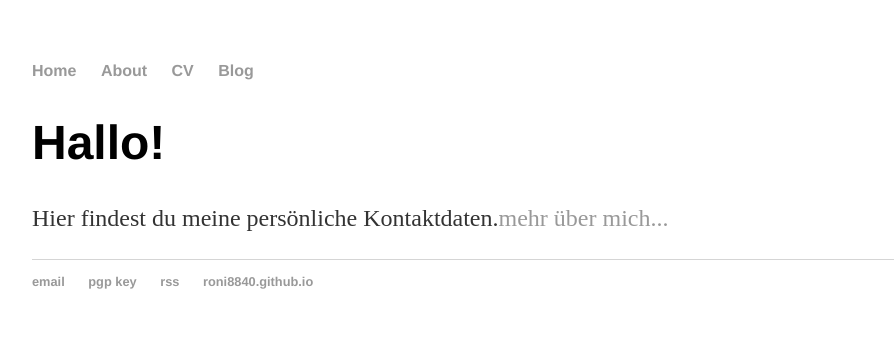
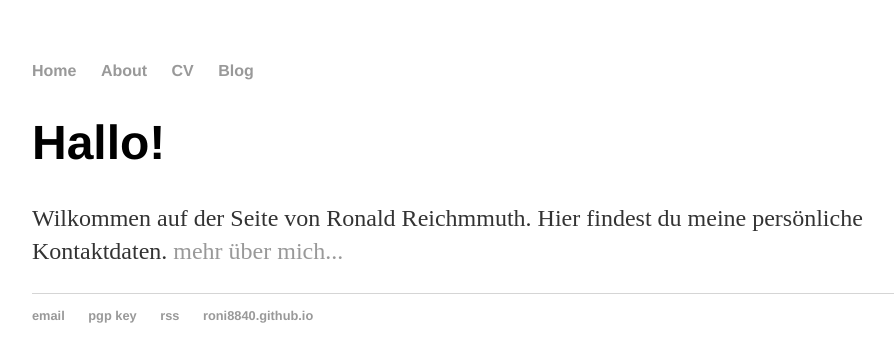
Before and after one commit to ronaldreichmuth/ronaldreichmuth.github.io, a Jekyll site: the page built from index.html, in a window 1280 px wide. Shown: the top 362 px of the page, without its empty margins (160-1054 px from the left). Built offline with Jekyll 4.4.1, drawn with Linux system fonts in a browser that asks for light colours.

Commit message:
Update index.html

```diff
--- a/index.html
+++ b/index.html
@@ -4,5 +4,5 @@ title: Ronald Reichmuth
 ---
 <div class="blurb">
 	<h1>Hallo!</h1>
-	<p>Hier findest du meine persönliche Kontaktdaten.<a href="/about">mehr über mich...</a></p>
+	<p>Wilkommen auf der Seite von Ronald Reichmmuth. Hier findest du meine persönliche Kontaktdaten. <a href="/about">mehr über mich...</a></p>
 </div><!-- /.blurb -->
```
